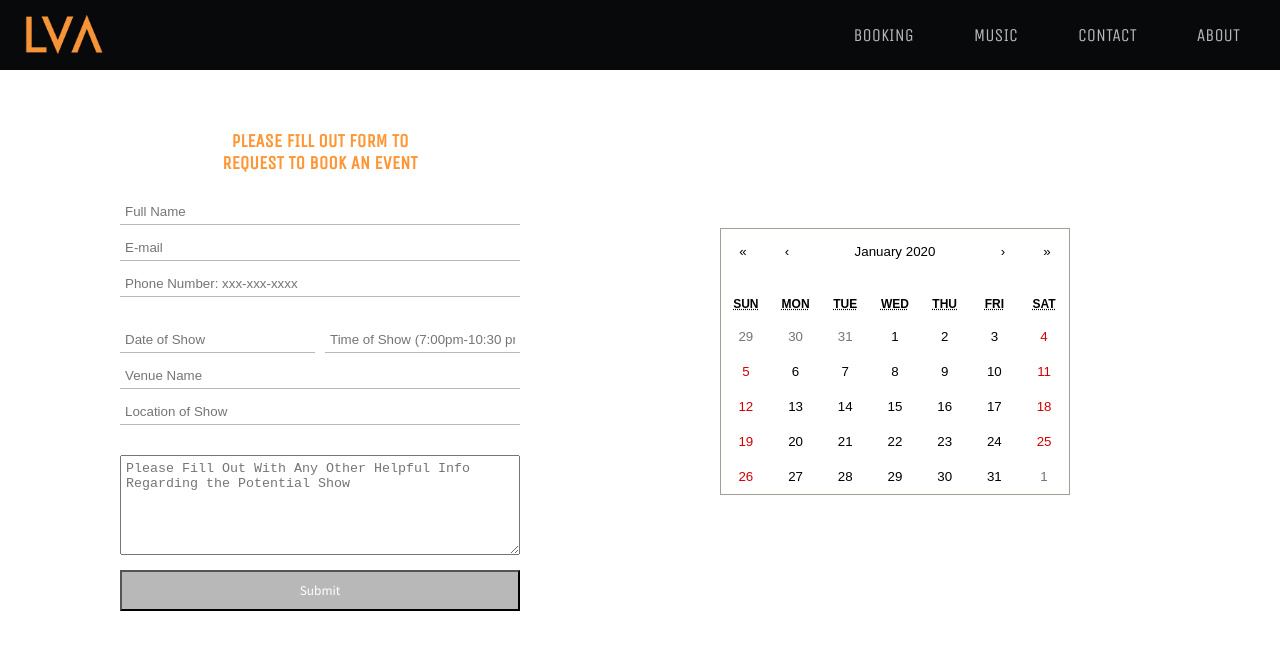
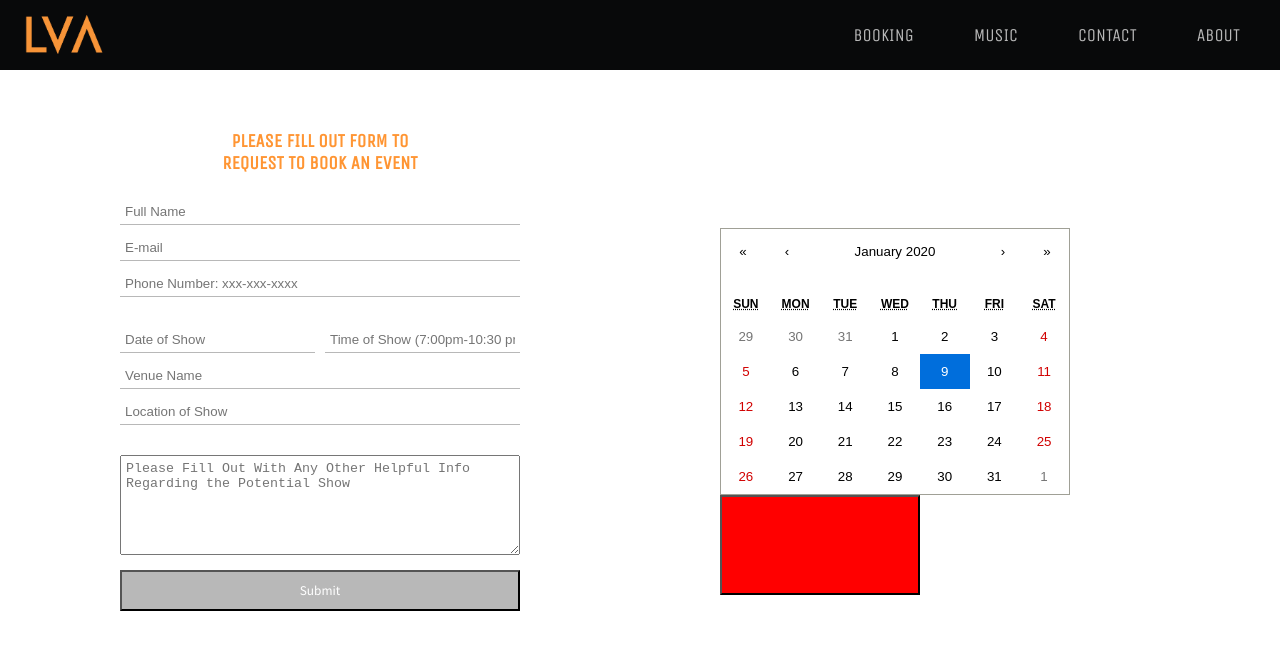
Before and after one commit to V-School-Module-7/dj-luvu-luvu-app, a React (Create React App) app in the folder client/: page /booking in a window 1280 px wide. Shown: the top 650 px of the page. Built offline with nearby package versions, Linux system fonts and the light colour scheme; no server answers.

Commit message:
added functionality to calendar to disable certain dates

```diff
--- a/client/src/Components/Booking.js
+++ b/client/src/Components/Booking.js
@@ -19,7 +19,7 @@ function Booking(props) {
     // console.log(events.date)
 
     const result = shows && shows.map(dates => (dates.date))
-    console.log(result)
+    // console.log(result)
 
     return(
         <div style={{height: '800px', width: '600px'}}>
--- a/client/src/Components/BookingForm.js
+++ b/client/src/Components/BookingForm.js
@@ -14,15 +14,16 @@ export default function BookingForm() {
     const [ location, setLocation ] = useState('')
     const [ time, setTime ] = useState('')
     const [ emailBody, setEmailbody ] = useState('')
+    const [ blah, setDate ] = useState(new Date())
 
 
     const [ events, setEvents ] = useState('')
     const [ showDate, setShowDate ] = useState('')
     // const [ showPrice, setShowPrice ] = useState('')
 
-    // useEffect(() => {
-    //     getShows()
-    // }, [])
+    useEffect(() => {
+        getShows()
+    }, [])
 
     const inputs = {
         fullName,
@@ -95,11 +96,11 @@ export default function BookingForm() {
     }
 
     const dateChange = (date) => {
-
-        const dateString = date.toString()
-        const shortDate = dateString.slice(0, 15)
-        setEvents(shortDate)
-        console.log(shortDate)
+        // const dateString = date.toString()
+        // const shortDate = dateString.slice(0, 15)
+        // setEvents(shortDate)
+        // console.log(shortDate)
+        setDate(date)
     }
 
     // const alterDate = (date) => {
@@ -108,6 +109,10 @@ export default function BookingForm() {
     // }
     const result = shows && shows.map(dates => (dates.date))
     var testDate = '2020-02-03'
+    console.log(result)
+    const checkDateDisable = (data) => {
+        return result.includes(new Date(data.date).toISOString())
+    }
 
 return(
     <div className='bookingContainer'>
@@ -196,11 +201,11 @@ return(
         <div className='bookingImage'>
             <Calendar
                 onChange={dateChange}
-                value={events.date}
-                //tileDisabled={() => testDate}
+                value={blah}
+                tileDisabled={checkDateDisable}
                 calendarType="US"
             />
-            {/* <Booking /> */}
+            <Booking />
         </div>
     </div>
     )
```
Also changed, not shown: 1 other file (tests, documents, lock files or other folders).
